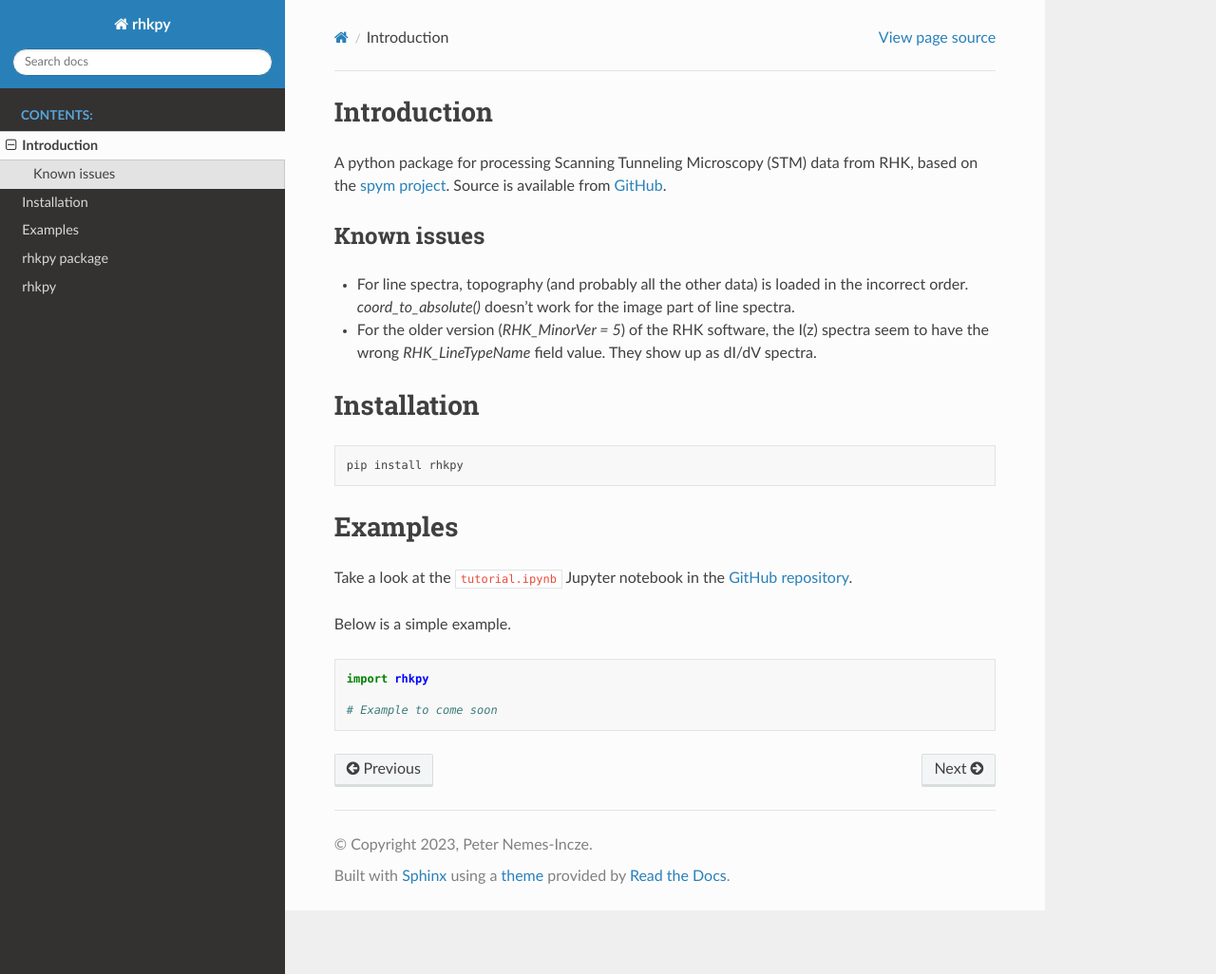
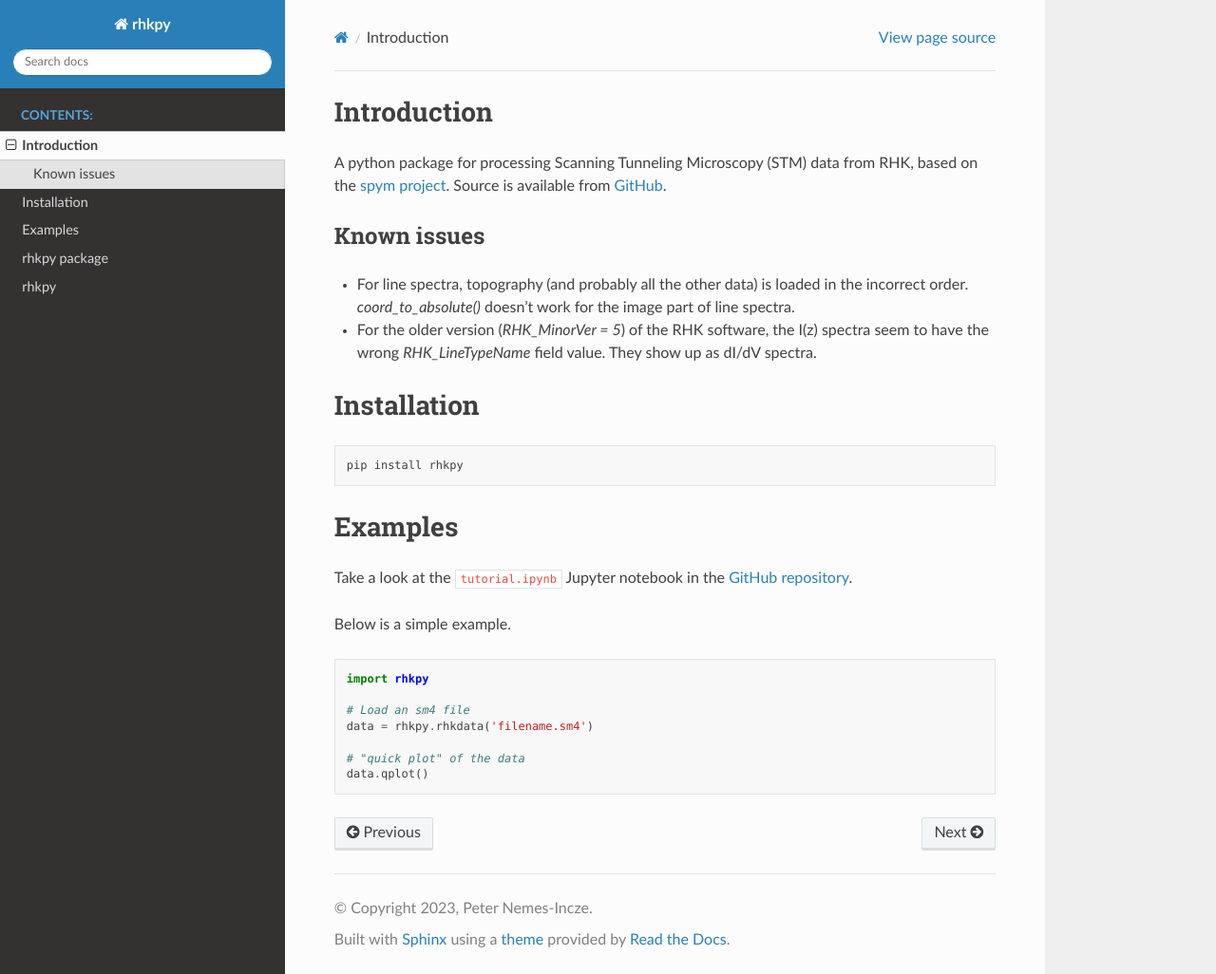
Before and after one commit to rescipy-project/spym, a Sphinx documentation site: the page built from docs/intro.rst, in a window 1280 px wide and 1026 px high. Shown: the whole window at 95% size. Built offline with Sphinx 7.4.7 and the Read the Docs theme 2.0.0, drawn with Linux system fonts in a browser that asks for light colours.

Commit message:
Update intro.rst

```diff
--- a/docs/intro.rst
+++ b/docs/intro.rst
@@ -31,4 +31,8 @@ Below is a simple example.
 
 	import rhkpy
 
-	# Example to come soon
+	# Load an sm4 file
+	data = rhkpy.rhkdata('filename.sm4')
+
+	# "quick plot" of the data
+	data.qplot()
```
